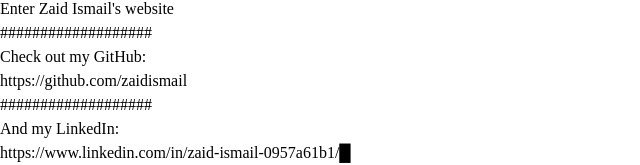
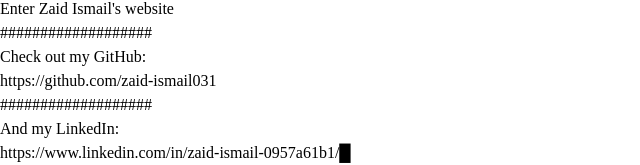
Before and after one commit to zaid-ismail031/zaid-ismail-react-resume, a React (Vite) app in the folder zaid-ismail-react-resume/: page / in a window 1280 px wide. Shown: the part 267-432 px from the top of the page, without its empty margins (0-640 px from the left). Built offline with nearby package versions, Linux system fonts and the light colour scheme.

Commit message:
Fix github link

```diff
--- a/zaid-ismail-react-resume/src/components/About.jsx
+++ b/zaid-ismail-react-resume/src/components/About.jsx
@@ -14,7 +14,7 @@
     "Enter Zaid Ismail's website",
     "###################",
     "Check out my GitHub:",
-    "https://github.com/zaidismail",
+    "https://github.com/zaid-ismail031",
     "###################",
     "And my LinkedIn:",
     "https://www.linkedin.com/in/zaid-ismail-0957a61b1/"
```
